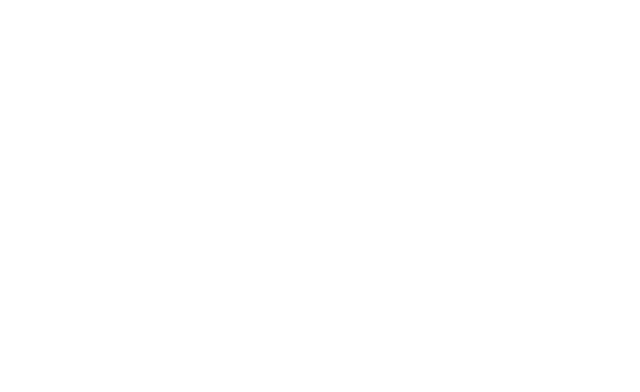
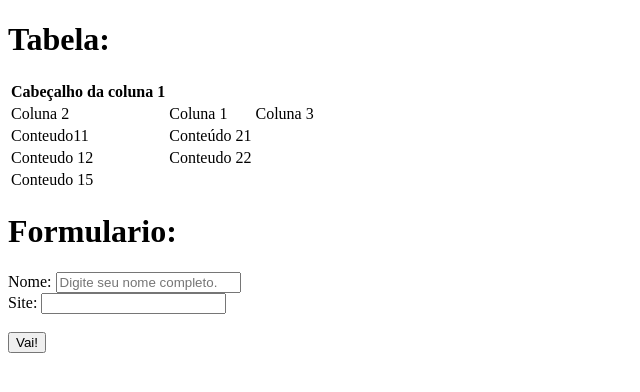
Before and after one commit to cesarcabraldf/tecfront202424, a plain HTML site: page index.html in a window 1280 px wide. Shown: the whole page, without its empty margins (0-640 px from the left). Drawn offline with Linux system fonts and the light colour scheme.

Commit message:
Formulários HTML 11/09/24

```diff
--- a/index.html
+++ b/index.html
@@ -1,11 +1,53 @@
 <!DOCTYPE html>
-<html lang="en">
+<html lang="pt-br">
+
 <head>
     <meta charset="UTF-8">
-    <meta name="viewport" content="width=device-width, initial-scale=1.0">
+    <title>Aula de Formulários</title>
     <title>Document</title>
 </head>
+
 <body>
 
+    <h1>Tabela:</h1>
+
+    <table>
+        <th>Cabeçalho da coluna 1</th>
+        <tr>
+            <td>Coluna 2</td>
+            <td>Coluna 1</td>
+            <td>Coluna 3</td>
+        </tr>
+        <tr>
+            <td>Conteudo11 </td>
+            <td>Conteúdo 21</td>
+        </tr>
+        <tr>
+            <td>Conteudo 12</td>
+            <td>Conteudo 22</td>
+        </tr>
+        <tr>
+            <td>Conteudo 15</td>
+        </tr>
+    </table>
+
+    <h1>Formulario:</h1>
+
+    <form autocomplete="on" action="" method="get">
+        <label for="nomeCompleto">Nome: </label>
+        <input type="text" name="nomeCompleto"
+        placeholder="Digite seu nome completo."
+        maxlength="10">
+        <br>
+        Site: <input type="url" name="site">
+
+        <br>
+        <br>
+
+            <input type="submit" value="Vai!">
+
+
+    </form>
 </body>
+
 </html>
```
Also changed, not shown: 1 other file.
